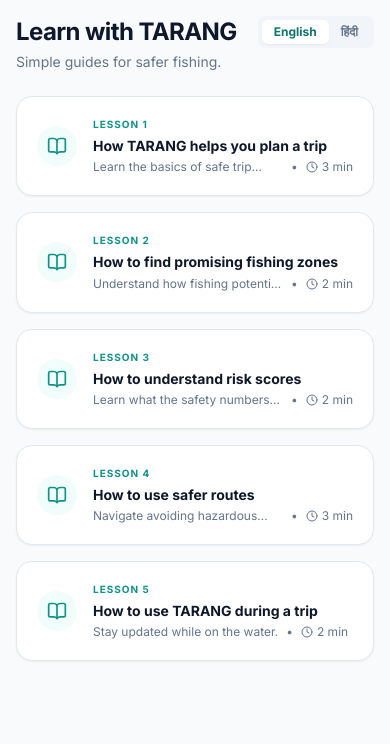
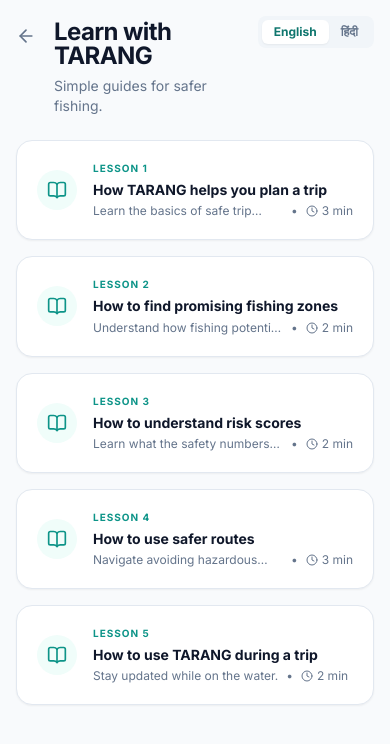
Before and after one commit to atal887/Tarang, a React (Vite) app: page /training in a window 390 px wide. Shown: the top 744 px of the page. Built offline with nearby package versions, Linux system fonts and the light colour scheme.

Commit message:
fix(ui): responsive mobile polish for onboarding, chat composer, and training nav

```diff
--- a/src/pages/Chat.tsx
+++ b/src/pages/Chat.tsx
@@ -292,7 +292,7 @@
               onChange={(e) => setInput(e.target.value)}
               onKeyPress={(e) => e.key === "Enter" && handleUserMessage(input)}
               placeholder="Ask TARANG about your trip..."
-              className="flex-1 rounded-full border border-slate-200 bg-slate-50 px-5 py-3 text-sm focus:border-ocean-500 focus:bg-white focus:outline-none focus:ring-2 focus:ring-ocean-500/20 transition-all"
+              className="flex-1 min-w-0 rounded-full border border-slate-200 bg-slate-50 px-5 py-3 text-sm focus:border-ocean-500 focus:bg-white focus:outline-none focus:ring-2 focus:ring-ocean-500/20 transition-all"
             />
             <button aria-label="Send message" onClick={() => handleUserMessage(input)} className="shrink-0 flex items-center justify-center rounded-full h-12 w-12 bg-ocean-600 text-white hover:bg-ocean-700 transition-colors focus:outline-none focus:ring-2 focus:ring-ocean-500 focus:ring-offset-2">
               <Send className="w-4 h-4 ml-0.5" />
--- a/src/pages/Onboarding.tsx
+++ b/src/pages/Onboarding.tsx
@@ -71,14 +71,14 @@
               <h1 className="text-2xl font-extrabold text-slate-900 mb-2">Let's get you started</h1>
               <p className="text-slate-500">Enter your mobile number to continue with TARANG.</p>
             </div>
-            <div className="flex gap-3">
-              <div className="w-16 h-14 bg-white border border-slate-200 rounded-xl flex items-center justify-center font-bold text-slate-700 shadow-sm">+91</div>
+            <div className="flex gap-4">
+              <div className="w-[76px] shrink-0 h-14 bg-white border border-slate-200 rounded-xl flex items-center justify-center font-bold text-slate-700 shadow-sm">+91</div>
               <input
                 type="tel"
                 maxLength={10}
                 value={phone}
                 onChange={e => setPhone(e.target.value.replace(/\D/g, ''))}
-                className="flex-1 h-14 bg-white border border-slate-200 rounded-xl px-4 text-lg font-semibold focus:border-ocean-500 focus:ring-2 focus:ring-ocean-500/20 outline-none shadow-sm transition-all"
+                className="flex-1 min-w-0 h-14 bg-white border border-slate-200 rounded-xl px-5 text-lg font-semibold focus:border-ocean-500 focus:ring-2 focus:ring-ocean-500/20 outline-none shadow-sm transition-all"
                 placeholder="Enter mobile number"
               />
             </div>
--- a/src/pages/Training.tsx
+++ b/src/pages/Training.tsx
@@ -1,5 +1,5 @@
 import { useState } from "react";
-import { BookOpen, Clock } from "lucide-react";
+import { BookOpen, Clock, ArrowLeft } from "lucide-react";
 import { useNavigate } from "react-router-dom";
 import { trainingLessons, type Language } from "../data/trainingContent";
 
@@ -11,13 +11,22 @@
     <div className="flex flex-col min-h-[100dvh] bg-slate-50 pb-safe">
       <div className="p-4 md:p-6 max-w-3xl mx-auto w-full animate-in fade-in">
         <header className="mb-6 flex items-start justify-between">
-          <div>
-            <h1 className="text-2xl font-extrabold text-slate-900 tracking-tight">
-              {lang === "en" ? "Learn with TARANG" : "तरंग के साथ सीखें"}
-            </h1>
-            <p className="text-sm text-slate-500 mt-1">
-              {lang === "en" ? "Simple guides for safer fishing." : "सुरक्षित मछली पकड़ने के लिए सरल मार्गदर्शिका।"}
-            </p>
+          <div className="flex items-start gap-3">
+            <button
+              onClick={() => navigate("/home")}
+              className="mt-1 shrink-0 p-1.5 -ml-1.5 rounded-full text-slate-500 hover:text-slate-900 hover:bg-slate-200 transition-colors"
+              aria-label="Back to Home"
+            >
+              <ArrowLeft className="w-5 h-5" />
+            </button>
+            <div>
+              <h1 className="text-2xl font-extrabold text-slate-900 tracking-tight leading-none pt-1">
+                {lang === "en" ? "Learn with TARANG" : "तरंग के साथ सीखें"}
+              </h1>
+              <p className="text-sm text-slate-500 mt-2">
+                {lang === "en" ? "Simple guides for safer fishing." : "सुरक्षित मछली पकड़ने के लिए सरल मार्गदर्शिका।"}
+              </p>
+            </div>
           </div>
           <div className="flex bg-slate-100 rounded-lg p-1 shrink-0 ml-2">
             <button
```
